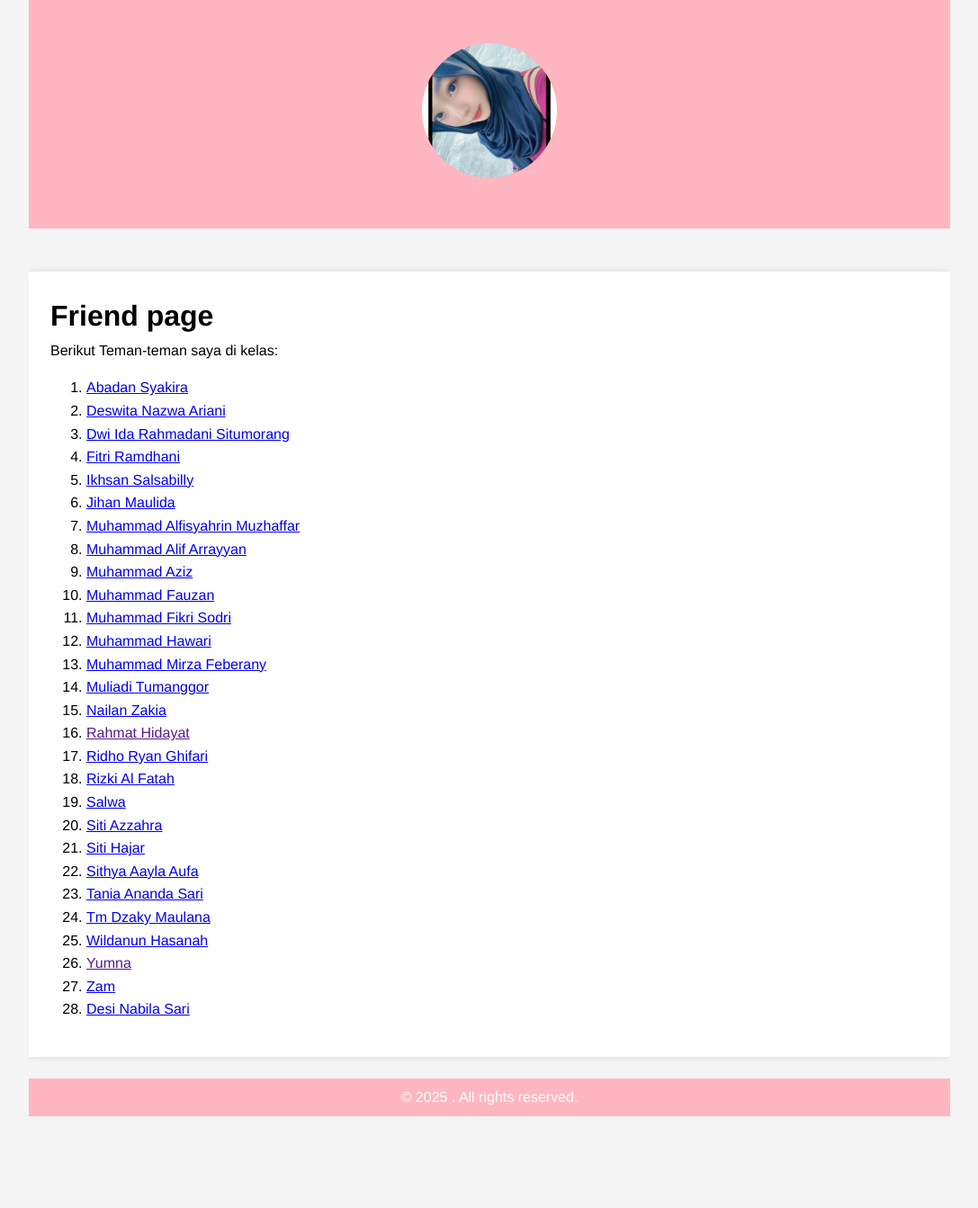
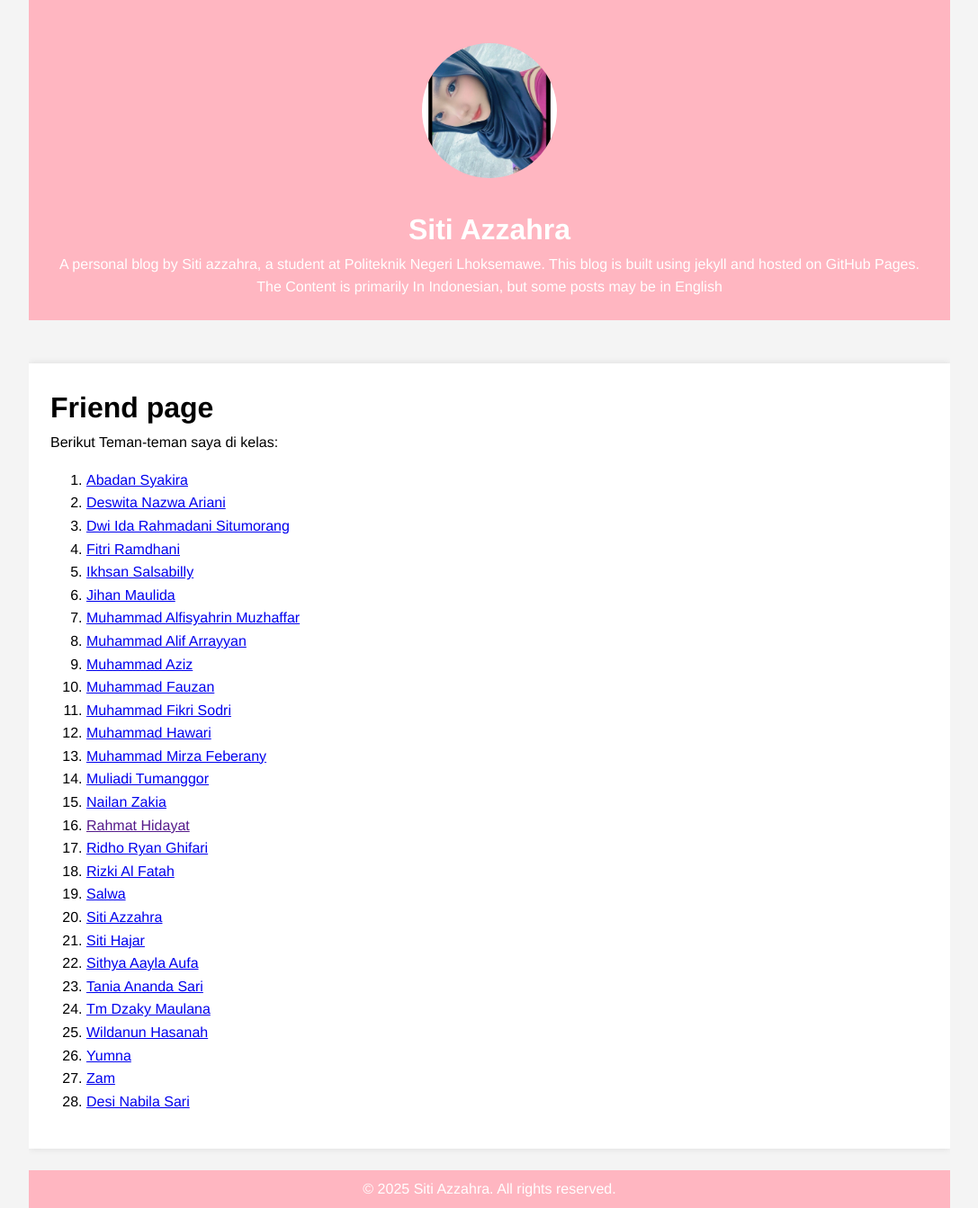
Before and after one commit to sitiazzahraaa/sitiazzahraaa.github.io, a Jekyll site: the page built from friends.md, in a window 1280 px wide. Shown: the whole page at 90% size, without its empty margins (96-1183 px from the left). Built offline with Jekyll 4.4.1, drawn with Linux system fonts in a browser that asks for light colours; before the commit the page ends 1241 px from its top, so only the background shows below that.

Commit message:
update lagi hehe

```diff
--- a/_config.yml
+++ b/_config.yml
@@ -1,3 +1,10 @@
+title: Siti Azzahra
+email: sitiazzahraaaaa@gamil.com
+description: > # this means to ignore newLines until "baseurl:"
+ A personal blog by Siti azzahra, a student at Politeknik Negeri Lhoksemawe.
+ This blog is built using jekyll and hosted on GitHub Pages.
+ The Content is primarily In Indonesian, but some posts may be in English
+
 url: "https://sitiazzahraaa.github.io"
 
 plugins:
--- a/friends.md
+++ b/friends.md
@@ -22,7 +22,7 @@ Berikut Teman-teman saya di kelas:
 15. [Nailan Zakia](https://nailanzakia.github.io/)
 16. [Rahmat Hidayat]()
 17. [Ridho Ryan Ghifari](https://ridhoryanghifari.github.io/)
-18. [Rizki Al Fatah](https://riskialfatah.github.io/)
+18. [Rizki Al Fatah](https://riskialfattah.github.io/)
 19. [Salwa](https://salwaiska027.github.io/)
 20. [Siti Azzahra](https://sitiazzahraaa.github.io/)
 21. [Siti Hajar](https://sitihajar01.github.io/)
@@ -30,6 +30,6 @@ Berikut Teman-teman saya di kelas:
 23. [Tania Ananda Sari](https://taniaanandasari.github.io/)
 24. [Tm Dzaky Maulana](https://akbar2224.github.io/akbar2224/)
 25. [Wildanun Hasanah](https://wildanunhasanah.github.io/)
-26. [Yumna]()
+26. [Yumna](https://yumna1711.github.io/)
 27. [Zam](https://zamharira09.github.io//)
 28. [Desi Nabila Sari](https://desynabilasari.github.io/)
```
